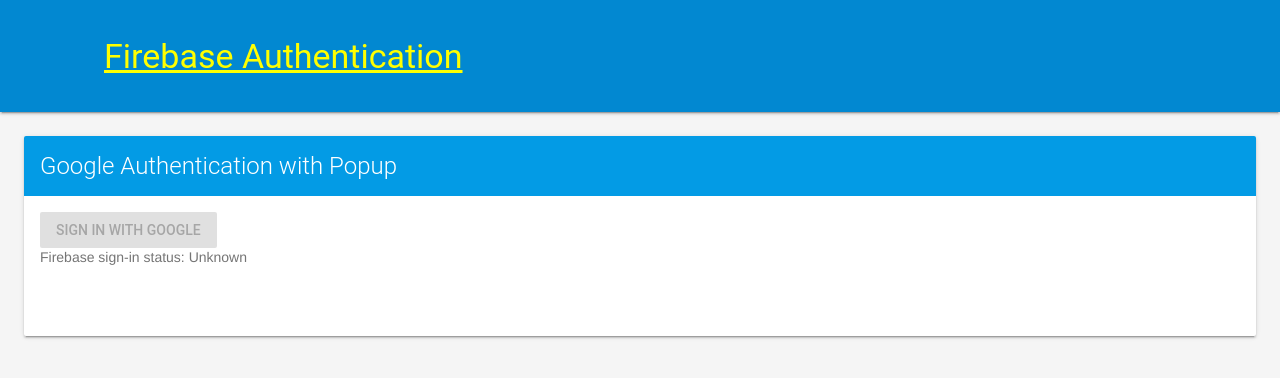
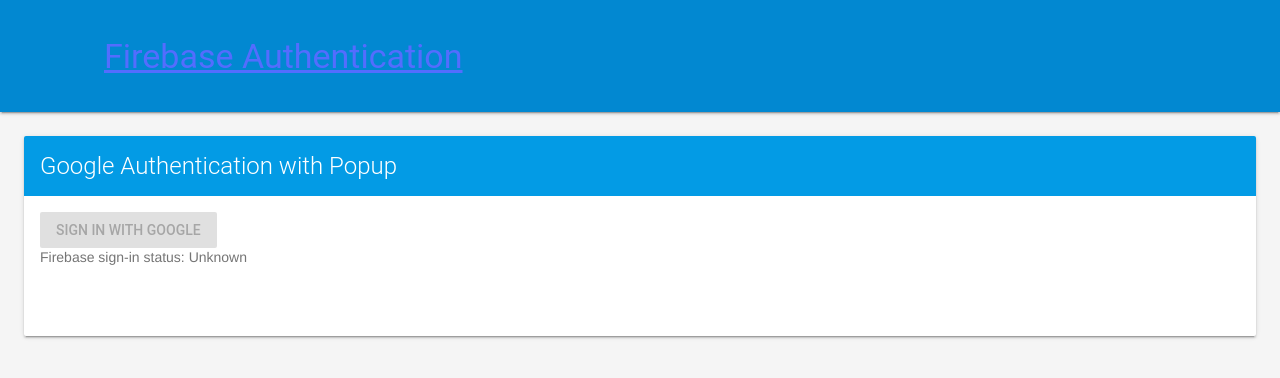
Before and after one commit to slothgamez/fireplex.github.io, a Jekyll site: the page firebase/login/index.html, which Jekyll copies as it is, in a window 1280 px wide. Shown: the top 378 px of the page. Built offline with Jekyll 4.4.1, drawn with Linux system fonts in a browser that asks for light colours; nearby versions of some CDN libraries; comment, search, counter and statistics services are not loaded.

Commit message:
Update index.html

```diff
--- a/firebase/login/index.html
+++ b/firebase/login/index.html
@@ -18,7 +18,7 @@ limitations under the License.
   <title>Google Authentication with Popup</title>
 
   <!-- Material Design Theming -->
-  <link rel="stylesheet" href="https://code.getmdl.io/1.1.3/material.cyan-yellow.min.css">
+  <link rel="stylesheet" href="https://code.getmdl.io/1.1.3/material.orange-indigo.min.css">
   <link rel="stylesheet" href="https://fonts.googleapis.com/icon?family=Material+Icons">
   <script defer src="https://code.getmdl.io/1.1.3/material.min.js"></script>
 
@@ -151,7 +151,6 @@ limitations under the License.
       // [END authstatelistener]
       document.getElementById('quickstart-sign-in').addEventListener('click', toggleSignIn, false);
     }
-
     window.onload = function() {
       initApp();
     };
```
Also changed, not shown: other parts of firebase/login/index.html (+1 -1 lines).
